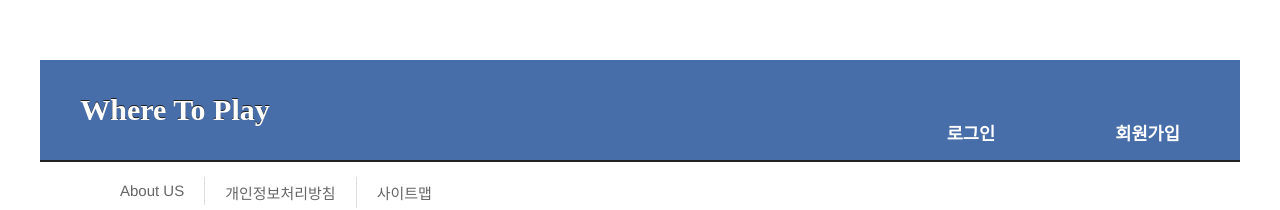
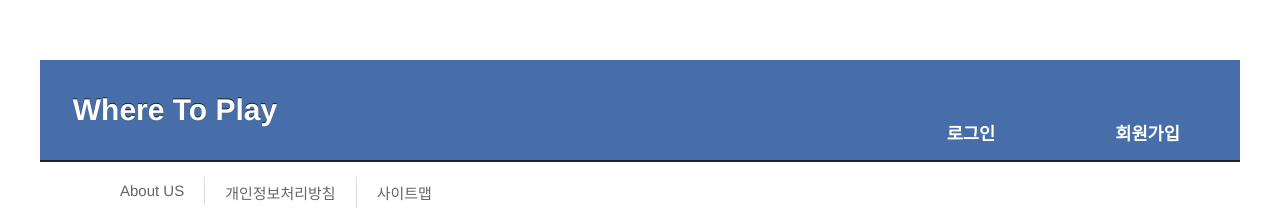
Before and after one commit to Jongwoo0101/Where-To-Play, a Vue app in the folder frontend/: page / in a window 1280 px wide. Shown: the top 210 px of the page. Built offline with nearby package versions, Linux system fonts and the light colour scheme.

Commit message:
폰트 삭제

```diff
--- a/frontend/src/components/HelloWorld.vue
+++ b/frontend/src/components/HelloWorld.vue
@@ -75,7 +75,6 @@ header{
   padding-left:20px;  /* 왼쪽에 여백 */
 }
 #logo h1 {
-  font-family:'Merienda', cursive;
   font-weight:700;
   font-size:30px;   /* 글자 크기 */
   color:#fff;   /* 글자 색*/
```
